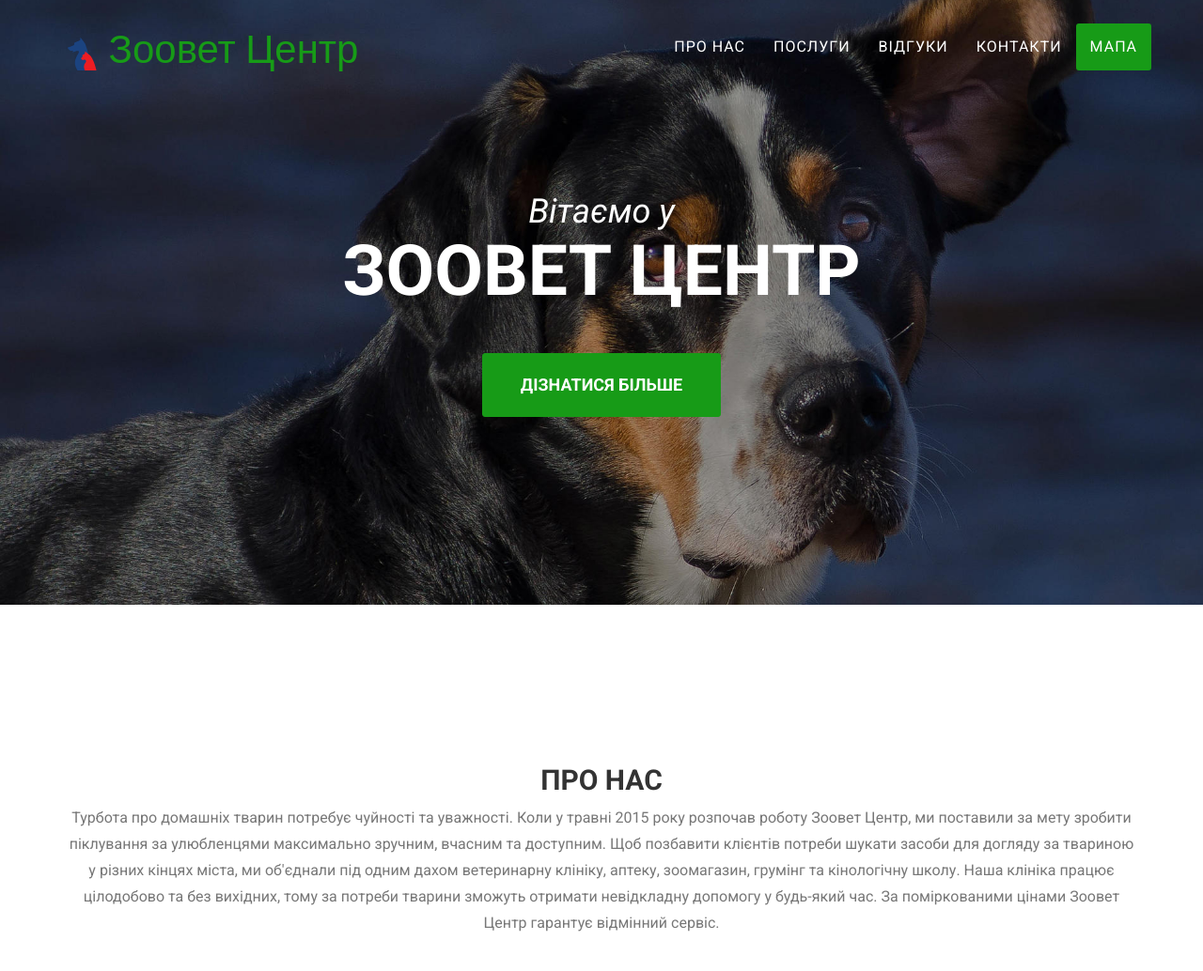
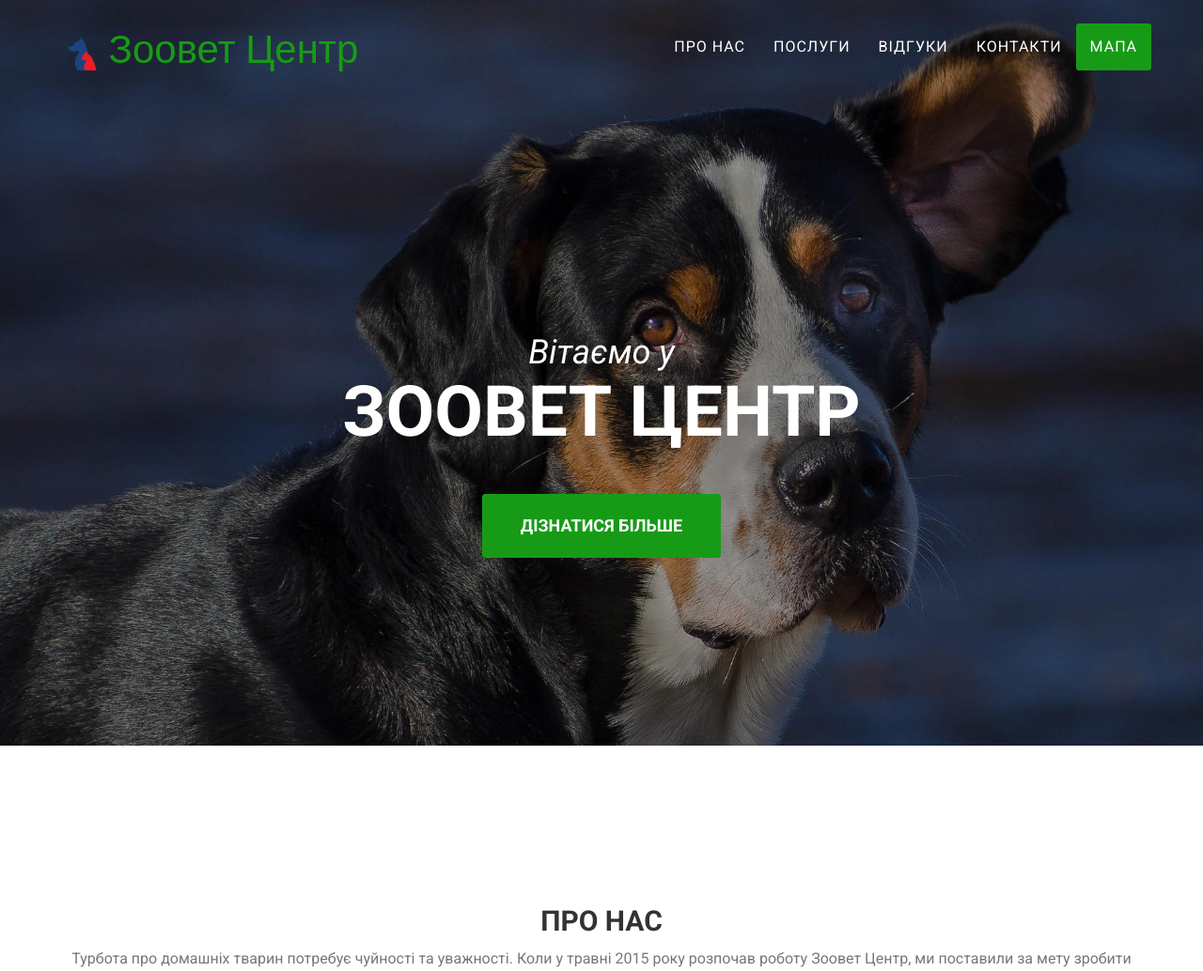
Before and after one commit to biletboh/vetcenterapp, a Flask app: page / in a window 1280 px wide. Shown: the top 1034 px of the page at 94% size. Run offline with Flask 2, Linux system fonts and the light colour scheme; some libraries are stand-ins or nearby versions.

Commit message:
fixed intro text padding

```diff
--- a/static/css/my.css
+++ b/static/css/my.css
@@ -76,3 +76,8 @@
     font-size: 28pt !important;
   }
 }
+@media screen and (min-width:1200px) {
+  .intro-text {
+    padding-top: 350px !important;
+  }
+}
```
